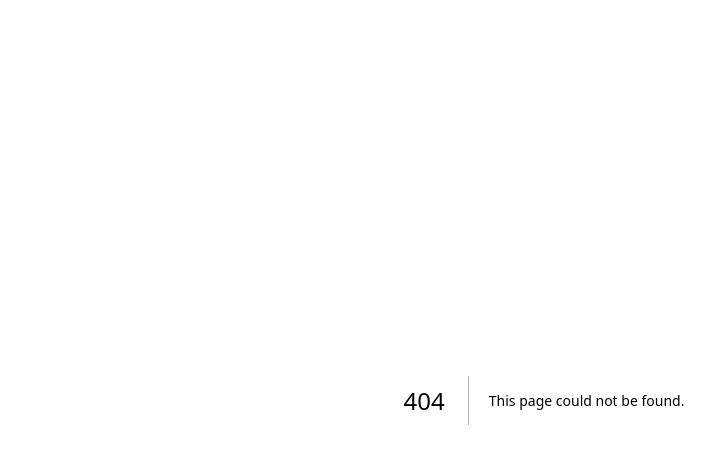
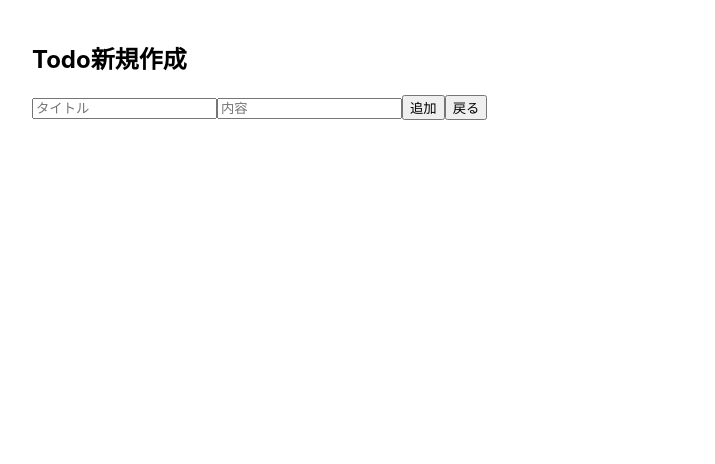
Before and after one commit to jun0222/next-architecture, a Next.js app: page /todo/create in a window 1280 px wide. Before the commit this address had no page. Shown: the top 464 px of the page, without its empty margins (96-811 px from the left). Built offline with nearby package versions, Linux system fonts and the light colour scheme.

Commit message:
Feature: タスクの新規作成処理追加

```diff
--- a/src/components/providers/TodoProvider.tsx
+++ b/src/components/providers/TodoProvider.tsx
@@ -1,4 +1,4 @@
-import { createContext, FC, ReactNode } from "react";
+import { createContext, FC, ReactNode, useState } from "react";
 
 type Props = {
   children: ReactNode;
@@ -7,16 +7,14 @@ type Props = {
 // FIXME: TodoContextTypeという命名はよくなさそうなので、全体的に直したい
 export type TodoContextType = { id: number; title: string; content: string };
 
-export const TodoContext = createContext({} as TodoContextType[]);
+export const TodoContext = createContext({});
 
 export const TodoProvider: FC<Props> = ({ children }) => {
-  const dummyTodos = [
-    { id: 1, title: "1つ目", content: "1つ目の本文" },
-    { id: 2, title: "2つ目", content: "2つ目の本文" },
-    { id: 3, title: "3つ目", content: "3つ目の本文" },
-  ];
+  const [todos, setTodos] = useState<TodoContextType[]>([]);
 
   return (
-    <TodoContext.Provider value={dummyTodos}>{children}</TodoContext.Provider>
+    <TodoContext.Provider value={{ todos, setTodos }}>
+      {children}
+    </TodoContext.Provider>
   );
 };
--- /dev/null
+++ b/src/components/templates/TodoCreateTemplate/index.tsx
@@ -0,0 +1,68 @@
+import { TodoContext } from "@/components/providers/TodoProvider";
+import Link from "next/link";
+import { useContext, useState } from "react";
+import styles from "./styles.module.css";
+
+export const TodoCreateTemplate = () => {
+  const { todos, setTodos } = useContext(TodoContext);
+  const [title, setTitle] = useState("");
+  const [content, setContent] = useState("");
+  console.log(todos);
+
+  // FIXME: 入力ごとにレンダリングされる
+  const getInputTextForTitle = (event) => setTitle(event.target.value);
+  const getInputTextForContent = (event) => setContent(event.target.value);
+
+  const addTaskToTodos = async () => {
+    if (title === "") {
+      window.alert("タイトルが未入力です");
+      return;
+    }
+    if (content === "") {
+      window.alert("内容が未入力です");
+      return;
+    }
+
+    // ContextAPIでデータ保存（DBへ保存する場合もここで行う）
+    const lastTodo = todos.slice(-1)[0];
+    const id = lastTodo ? lastTodo.id + 1 : 1;
+    const newTodo = { id, title, content };
+    const newTodos = [...todos, newTodo];
+    setTodos(newTodos);
+
+    window.alert(
+      `以下のタスクを登録しました。\n\nタイトル：${title}\n内容：${content}`
+    );
+
+    setTitle("");
+    setContent("");
+  };
+
+  return (
+    <>
+      <div className={styles.container}>
+        <h2>Todo新規作成</h2>
+        <input
+          type="text"
+          placeholder="タイトル"
+          value={title}
+          onChange={getInputTextForTitle}
+        />
+
+        <input
+          placeholder="内容"
+          value={content}
+          onChange={getInputTextForContent}
+        />
+
+        <button color="primary" type="submit" onClick={addTaskToTodos}>
+          追加
+        </button>
+
+        <button color="primary">
+          <Link href="/">戻る</Link>
+        </button>
+      </div>
+    </>
+  );
+};
--- /dev/null
+++ b/src/components/templates/TodoCreateTemplate/styles.module.css
@@ -0,0 +1,4 @@
+.container {
+  width: 80%;
+  margin: 40px auto;
+}
--- a/src/pages/_app.tsx
+++ b/src/pages/_app.tsx
@@ -1,7 +1,12 @@
 import "../styles/globals.css";
 import type { AppProps } from "next/app";
+import { TodoProvider } from "@/components/providers/TodoProvider";
 
 function MyApp({ Component, pageProps }: AppProps) {
-  return <Component {...pageProps} />;
+  return (
+    <TodoProvider>
+      <Component {...pageProps} />
+    </TodoProvider>
+  );
 }
 export default MyApp;
--- /dev/null
+++ b/src/pages/todo/create.tsx
@@ -0,0 +1,8 @@
+import type { NextPage } from "next";
+import { TodoCreateTemplate } from "@/components/templates/TodoCreateTemplate";
+
+const TodoCreatePage: NextPage = () => {
+  return <TodoCreateTemplate />;
+};
+
+export default TodoCreatePage;
```
Also changed, not shown: src/components/templates/TodoTemplate/index.tsx (+7 -4 lines), src/pages/index.tsx (+1 -6 lines), 1 other file (tests, documents, lock files or other folders).
